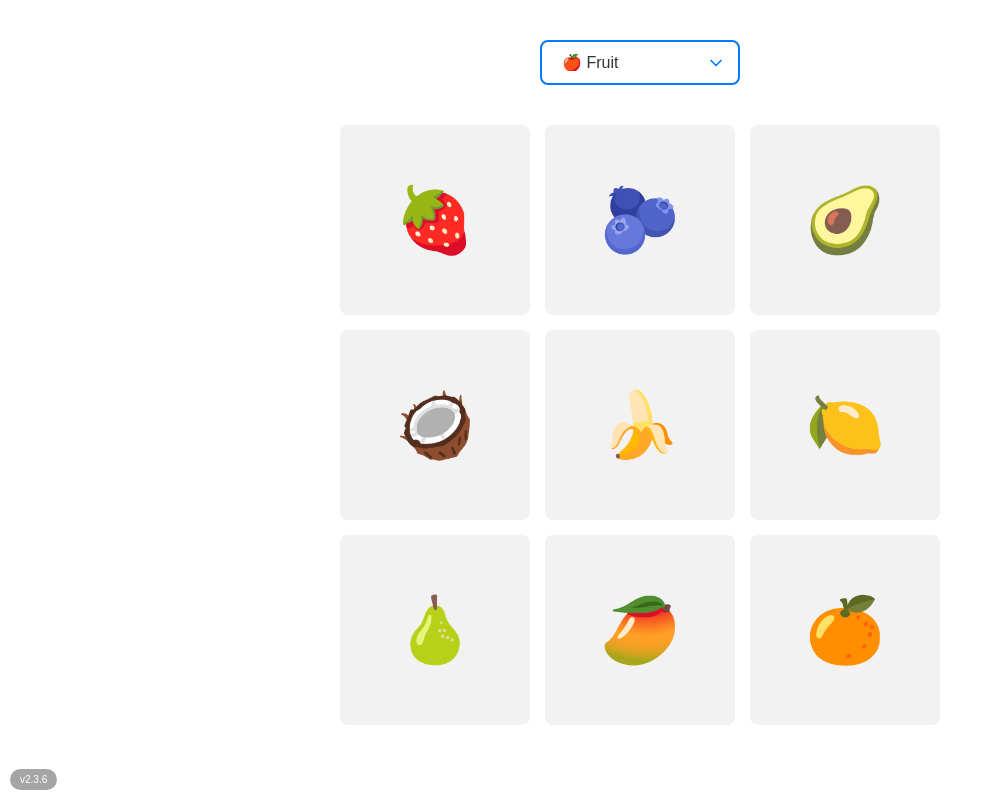
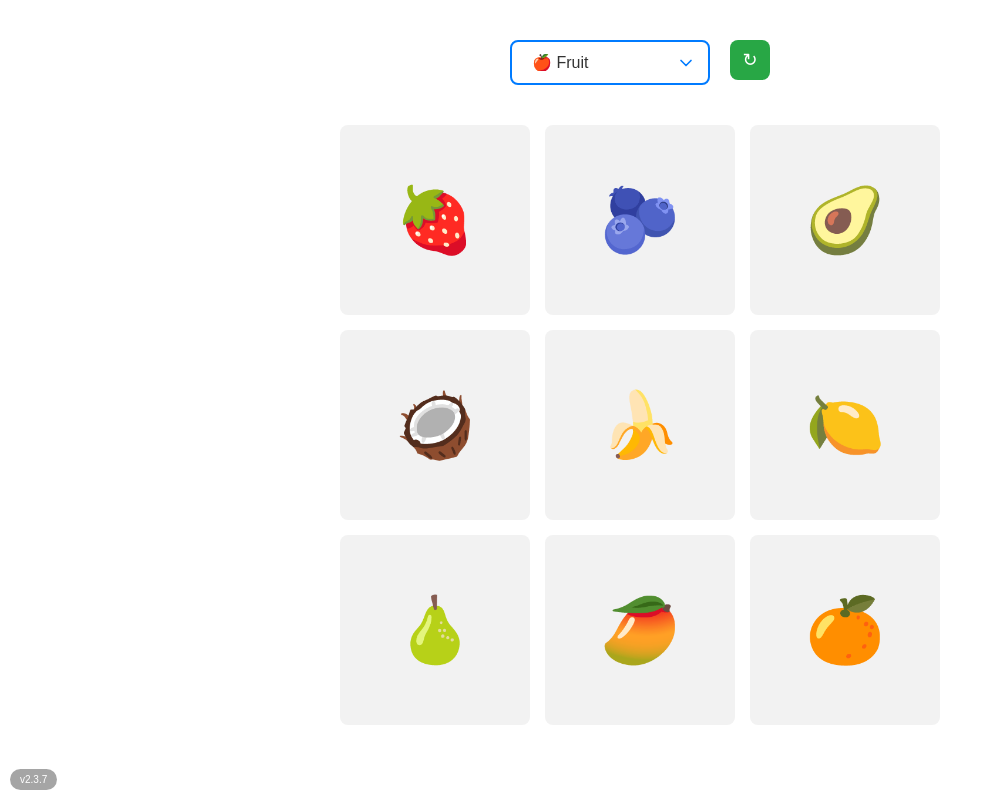
Before and after one commit to Alcariss/flashcards, a plain HTML site: page index.html in a window 1280 px wide. Shown: the whole page, without its empty margins (0-993 px from the left). Drawn offline with Linux system fonts and the light colour scheme.

Commit message:
Add files via upload

```diff
--- a/index.html
+++ b/index.html
@@ -92,6 +92,25 @@ button {
 
 button:hover {
   background-color: #0056b3;
+}
+
+#refreshBtn {
+  padding: 8px 12px;
+  font-size: 18px;
+  min-width: 40px;
+  height: 40px;
+  border-radius: 8px;
+  background-color: #28a745;
+  display: flex;
+  align-items: center;
+  justify-content: center;
+  margin-left: 10px;
+}
+
+#refreshBtn:hover {
+  background-color: #218838;
+  transform: rotate(180deg);
+  transition: transform 0.3s ease, background-color 0.3s ease;
 }
 
 /* Dropdown select styling */
@@ -266,6 +285,9 @@ select:focus {
       <option value="halloween">🎃 Halloween</option>
       <option value="house">House</option>
     </select>
+    <button id="refreshBtn" onclick="generateNewSet()" title="Generate new set of cards">
+      ↻
+    </button>
   </div>
 
   <div class="grid"></div>
@@ -503,6 +525,12 @@ select:focus {
       items.forEach(item => grid.appendChild(createFlashcard(item)));
     };
 
+    // Generate new set of cards for current category
+    const generateNewSet = () => {
+      console.log('Generating new set for category:', selectedCategory);
+      createFlashcards();
+    };
+
     // Event listeners
     const categorySelect = document.getElementById('categorySelect');
     categorySelect.addEventListener('change', (e) => {
@@ -694,7 +722,7 @@ select:focus {
               </button>
             </div>
             <div style="font-size: 11px; margin-top: 8px; opacity: 0.9;">
-              ${platformText} • Current: v2.3.6
+              ${platformText} • Current: v2.3.7
             </div>
           </div>
         </div>
@@ -768,7 +796,7 @@ select:focus {
         border-radius: 15px; font-size: 10px; opacity: 0.5; cursor: pointer;
         transition: opacity 0.3s ease;
       `;
-      versionDisplay.textContent = 'v2.3.6';
+      versionDisplay.textContent = 'v2.3.7';
 
       // Make version button clickable for PWA users
       const isStandalone = window.matchMedia('(display-mode: standalone)').matches || window.navigator.standalone;
--- a/sw.js
+++ b/sw.js
@@ -1,5 +1,5 @@
-const CACHE_NAME = 'flashcards-v4.6'; // Added House category
-const APP_VERSION = '2.3.6'; // Added House category
+const CACHE_NAME = 'flashcards-v4.7'; // Added refresh button
+const APP_VERSION = '2.3.7'; // Added refresh button
 const urlsToCache = [
   './',
   './index.html',
```
Also changed, not shown: manifest.json.
